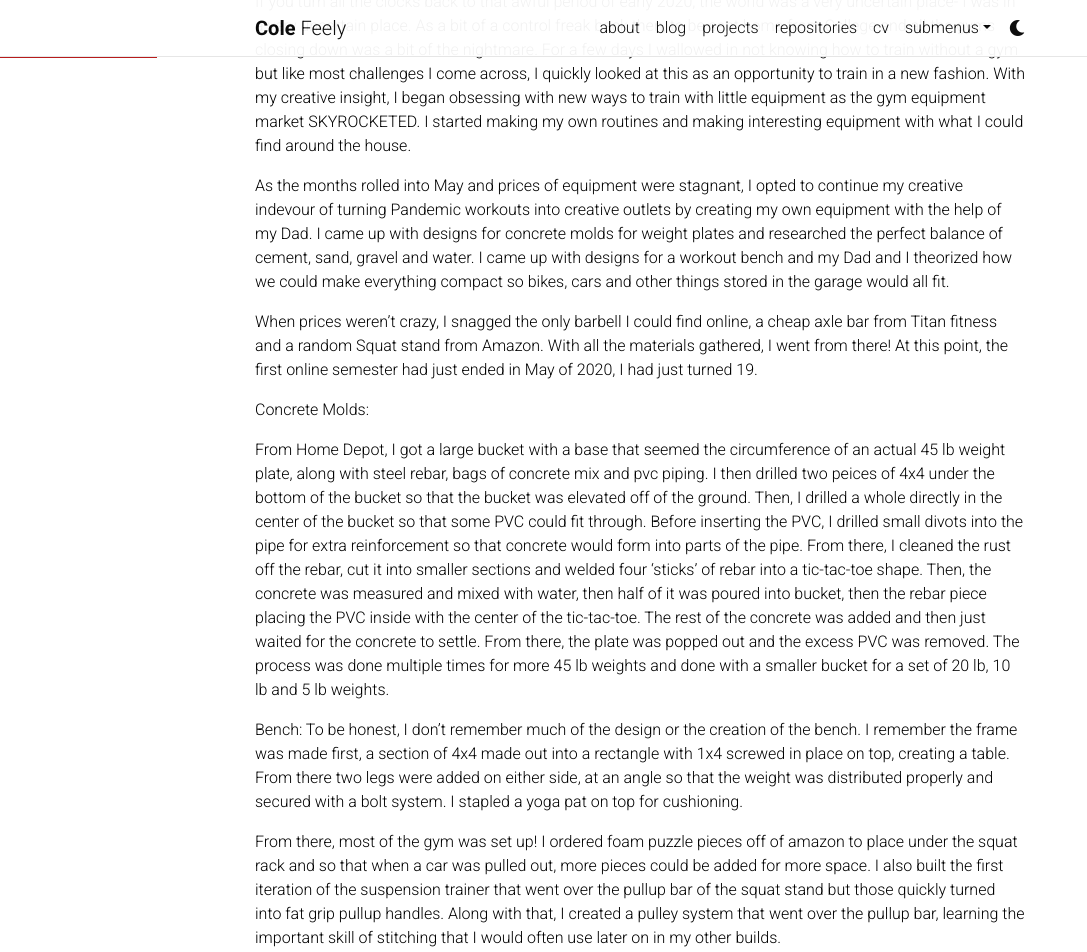
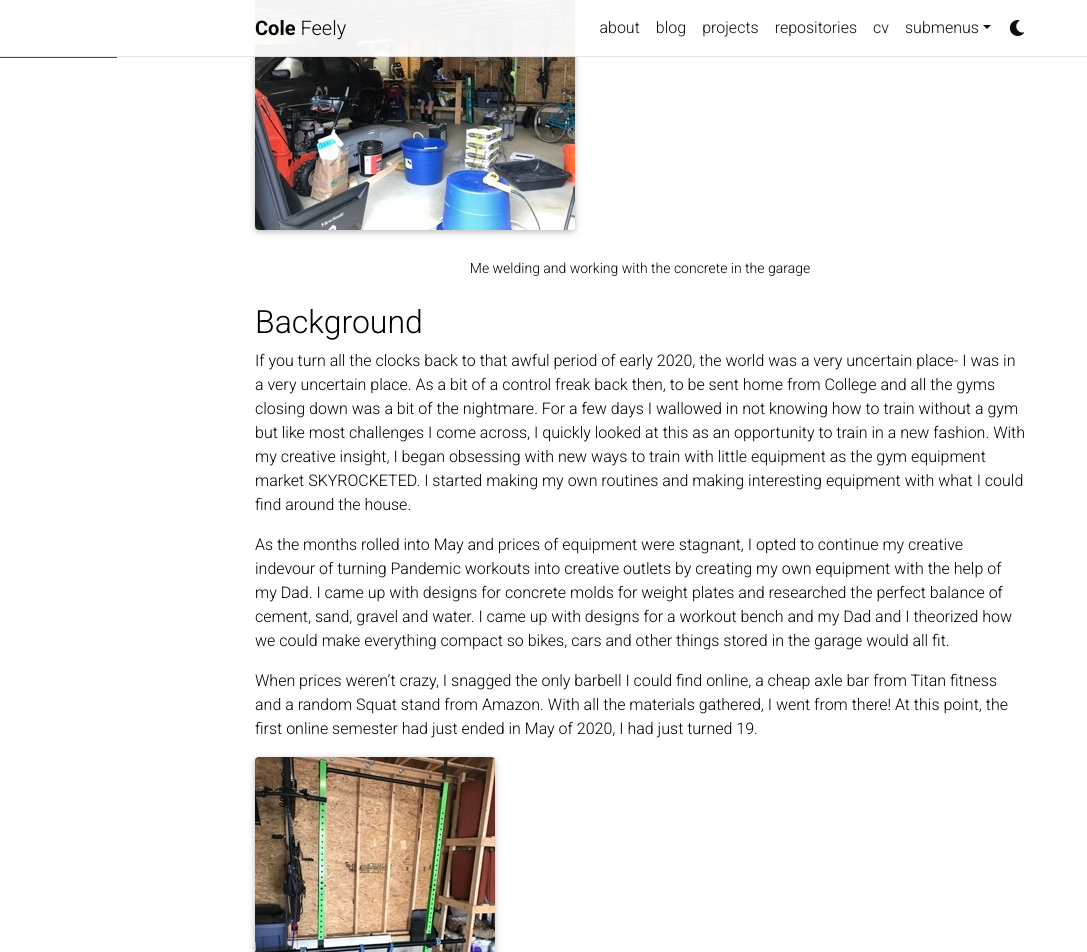
Before and after one commit to ColeFeely6/ColeFeely6.github.io, a Jekyll site: the page built from _projects/concrete-paradise.md, in a window 1280 px wide and 1400 px high, scrolled down 224 px. Shown: the top 952 px of the window, without its empty margins (0-1087 px from the left). Built offline with Jekyll 4.4.1, drawn with Linux system fonts in a browser that asks for light colours; comment, search, counter and statistics services are not loaded; a style sheet for code colours, icons or effects is not loaded; some of the changed text lies outside the part shown.

Commit message:
First draft of Concrete Paradise

````diff
--- a/_projects/concrete-paradise.md
+++ b/_projects/concrete-paradise.md
@@ -6,79 +6,109 @@
 importance: 1
 category: fun
 ---
+
+<div class="row">
+    <div class="col-sm mt-3 mt-md-0">
+        {% include figure.html path="assets/img/welding.jpeg" title="welding" class="img-fluid rounded z-depth-1" %}
+    </div>
+</div>
+<div class="caption">
+    Me welding and working with the concrete in the garage
+</div>
+
+## Background
+
 If you turn all the clocks back to that awful period of early 2020, the world was a very uncertain place- I was in a very uncertain place. As a bit of a control freak back then, to be sent home from College and all the gyms closing down was a bit of the nightmare. For a few days I wallowed in not knowing how to train without a gym but like most challenges I come across, I quickly looked at this as an opportunity to train in a new fashion. With my creative insight, I began obsessing with new ways to train with little equipment as the gym equipment market SKYROCKETED. I started making my own routines and making interesting equipment with what I could find around the house.
 
 As the months rolled into May and prices of equipment were stagnant, I opted to continue my creative indevour of turning Pandemic workouts into creative outlets by creating my own equipment with the help of my Dad. I came up with designs for concrete molds for weight plates and researched the perfect balance of cement, sand, gravel and water. I came up with designs for a workout bench and my Dad and I theorized how we could make everything compact so bikes, cars and other things stored in the garage would all fit.
 
 When prices weren't crazy, I snagged the only barbell I could find online, a cheap axle bar from Titan fitness and a random Squat stand from Amazon. With all the materials gathered, I went from there! At this point, the first online semester had just ended in May of 2020, I had just turned 19.
+<div class="row">
+    <div class="col-sm mt-3 mt-md-0">
+        {% include figure.html path="assets/img/basic-gym.jpeg" title="welding" class="img-fluid rounded z-depth-1" %}
+    </div>
+</div>
+<div class="caption">
+    Ain't much but it's mine :)
+</div>
 
-Concrete Molds:
 
-From Home Depot, I got a large bucket with a base that seemed the circumference of an actual 45 lb weight plate, along with steel rebar, bags of concrete mix and pvc piping. I then drilled two peices of 4x4 under the bottom of the bucket so that the bucket was elevated off of the ground. Then, I drilled a whole directly in the center of the bucket so that some PVC could fit through. Before inserting the PVC, I drilled small divots into the pipe for extra reinforcement so that concrete would form into parts of the pipe. From there, I cleaned the rust off the rebar, cut it into smaller sections and welded four 'sticks' of rebar into a tic-tac-toe shape. Then, the concrete was measured and mixed with water, then half of it was poured into bucket, then the rebar piece placing the PVC inside with the center of the tic-tac-toe. The rest of the concrete was added and then just waited for the concrete to settle. From there, the plate was popped out and the excess PVC was removed. The process was done multiple times for more 45 lb weights and done with a smaller bucket for a set of 20 lb, 10 lb and 5 lb weights.
 
-Bench:
+
+## Concrete Weights
+
+From Home Depot, I got a large bucket with a base that seemed the circumference of an actual 45 lb weight plate, along with steel rebar, bags of concrete mix and pvc piping. I then drilled two peices of 4x4 under the bottom of the bucket so that the bucket was elevated off of the ground. Then, I drilled a whole directly in the center of the bucket so that some PVC could fit through. Before inserting the PVC, I drilled small divots into the pipe for extra reinforcement so that concrete would form into parts of the pipe. From there, I cleaned the rust off the rebar, cut it into smaller sections and welded four 'sticks' of rebar into a tic-tac-toe shape.
+
+<div class="row">
+    <div class="col-sm mt-3 mt-md-0">
+        {% include figure.html path="assts/img/cutting-rebar.jpeg" title="cutting rebar" class="img-fluid rounded z-depth-1" %}
+    </div>
+    <div class="col-sm mt-3 mt-md-0">
+        {% include figure.html path="assets/img/welding-2.jpeg" title="welding" class="img-fluid rounded z-depth-1" %}
+    </div>
+
+<div class="caption">
+    Cutting and welding the rebar
+</div>
+
+Then, the concrete was measured and mixed with water, then half of it was poured into bucket, then the rebar piece placing the PVC inside with the center of the tic-tac-toe. The rest of the concrete was added and then just waited for the concrete to settle. From there, the plate was popped out and the excess PVC was removed. The process was done multiple times for more 45 lb weights and done with a smaller bucket for a set of 20 lb, 10 lb and 5 lb weights.
+
+<div class="row">
+    <div class="col-sm mt-3 mt-md-0">
+        {% include figure.html path="assts/img/mold-plate.jpeg" title="example image" class="img-fluid rounded z-depth-1" %}
+    </div>
+    <div class="col-sm mt-3 mt-md-0">
+        {% include figure.html path="assets/img/cast-plate.jpeg" title="example image" class="img-fluid rounded z-depth-1" %}
+    </div>
+    <div class="col-sm mt-3 mt-md-0">
+        {% include figure.html path="assets/img/cast-plate-2.jpeg" title="example image" class="img-fluid rounded z-depth-1" %}
+    </div>
+</div>
+<div class="caption">
+    Molds and production of the weights
+</div>
+
+## Bench
 To be honest, I don't remember much of the design or the creation of the bench. I remember the frame was made first, a section of 4x4 made out into a rectangle with 1x4 screwed in place on top, creating a table. From there two legs were added on either side, at an angle so that the weight was distributed properly and secured with a bolt system. I stapled a yoga pat on top for cushioning.
+
+<div class="row">
+    <div class="col-sm mt-3 mt-md-0">
+        {% include figure.html path="assets/img/bare-bench.jpeg" title="welding" class="img-fluid rounded z-depth-1" %}
+    </div>
+</div>
+<div class="caption">
+    Bench without the yoga mat stapled on top
+</div>
+
+
+## Accessory Equipment
 
 From there, most of the gym was set up! I ordered foam puzzle pieces off of amazon to place under the squat rack and so that when a car was pulled out, more pieces could be added for more space. I also built the first iteration of the suspension trainer that went over the pullup bar of the squat stand but those quickly turned into fat grip pullup handles. Along with that, I created a pulley system that went over the pullup bar, learning the important skill of stitching that I would often use later on in my other builds.
 
+<div class="row">
+    <div class="col-sm mt-3 mt-md-0">
+        {% include figure.html path="assts/img/sus-trainer-1.jpeg" title="example image" class="img-fluid rounded z-depth-1" %}
+    </div>
+    <div class="col-sm mt-3 mt-md-0">
+        {% include figure.html path="assets/img/pulley.jpeg" title="pulley" class="img-fluid rounded z-depth-1" %}
+    </div>
+    <div class="col-sm mt-3 mt-md-0">
+        {% include figure.html path="assets/img/paralletes.jpeg" title="paralletes" class="img-fluid rounded z-depth-1" %}
+    </div>
+</div>
+<div class="caption">
+    The suspension trainer made with rope and excess PVC, the pulley system and the paralletes.
+</div>
+
+## Conclusion
+
 And that was it for the main builds that summer! This gym has lasted me three years and I really fell in love with the process of designing my own equipment and using it to better myself. In a time where there was so many contraints, I forged my own path. During that time, I started training here with my best friend. He had an uncle with some old one inch weight plates, a bar and an adjustable dumbbell which added to ensemble. At the start, we weren't super close but as we started training, which was the only thing we could do together during that time, we cultivated a deep friendship, one which is one of the most meaningful things that I have in my life. To be honest, I don't think training will ever be as much fun as when he and I were lifting these weights around in the garage and having a laugh. Not only did this project occupy my time during the lockdown, it helped me find my best friend. Those are some of my favorite memories and it's something I wish everyday I could have again. Because what is making a gym if you can't share it with someone you care about! Concrete Paradise was and will never be a gym for one person. There are two owners of Concrete Paradise- Concrete Never Dies!
-
 
 <div class="row">
     <div class="col-sm mt-3 mt-md-0">
-        {% include figure.html path="assts/img/1.jpg" title="example image" class="img-fluid rounded z-depth-1" %}
-    </div>
-    <div class="col-sm mt-3 mt-md-0">
-        {% include figure.html path="assets/img/3.jpg" title="example image" class="img-fluid rounded z-depth-1" %}
-    </div>
-    <div class="col-sm mt-3 mt-md-0">
-        {% include figure.html path="assets/img/5.jpg" title="example image" class="img-fluid rounded z-depth-1" %}
+        {% include figure.html path="assets/img/concrete-deadlifts.jpeg" title="concrete deadlifts" class="img-fluid rounded z-depth-1" %}
     </div>
 </div>
 <div class="caption">
-    Caption photos easily. On the left, a road goes through a tunnel. Middle, leaves artistically fall in a hipster photoshoot. Right, in another hipster photoshoot, a lumberjack grasps a handful of pine needles.
+    An early deadlifting session at the concrete Paradise
 </div>
-<div class="row">
-    <div class="col-sm mt-3 mt-md-0">
-        {% include figure.html path="assets/img/5.jpg" title="example image" class="img-fluid rounded z-depth-1" %}
-    </div>
-</div>
-<div class="caption">
-    This image can also have a caption. It's like magic.
-</div>
-
-You can also put regular text between your rows of images.
-Say you wanted to write a little bit about your project before you posted the rest of the images.
-You describe how you toiled, sweated, *bled* for your project, and then... you reveal its glory in the next row of images.
-
-
-<div class="row justify-content-sm-center">
-    <div class="col-sm-8 mt-3 mt-md-0">
-        {% include figure.html path="assets/img/6.jpg" title="example image" class="img-fluid rounded z-depth-1" %}
-    </div>
-    <div class="col-sm-4 mt-3 mt-md-0">
-        {% include figure.html path="assets/img/11.jpg" title="example image" class="img-fluid rounded z-depth-1" %}
-    </div>
-</div>
-<div class="caption">
-    You can also have artistically styled 2/3 + 1/3 images, like these.
-</div>
-
-
-The code is simple.
-Just wrap your images with `<div class="col-sm">` and place them inside `<div class="row">` (read more about the <a href="https://getbootstrap.com/docs/4.4/layout/grid/">Bootstrap Grid</a> system).
-To make images responsive, add `img-fluid` class to each; for rounded corners and shadows use `rounded` and `z-depth-1` classes.
-Here's the code for the last row of images above:
-
-{% raw %}
-```html
-<div class="row justify-content-sm-center">
-    <div class="col-sm-8 mt-3 mt-md-0">
-        {% include figure.html path="assets/img/6.jpg" title="example image" class="img-fluid rounded z-depth-1" %}
-    </div>
-    <div class="col-sm-4 mt-3 mt-md-0">
-        {% include figure.html path="assets/img/11.jpg" title="example image" class="img-fluid rounded z-depth-1" %}
-    </div>
-</div>
-```
-{% endraw %}
````
Also changed, not shown: assets/img/welding-2.jpg (added).
